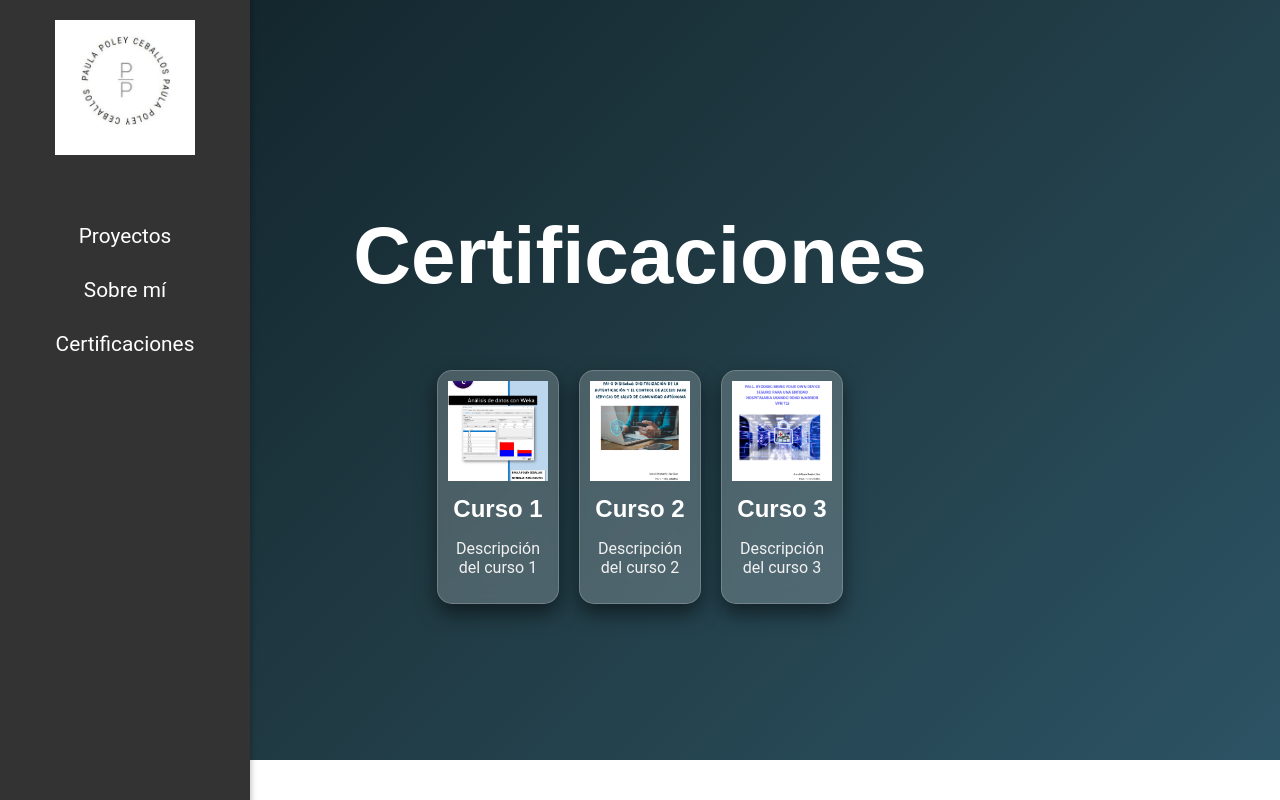
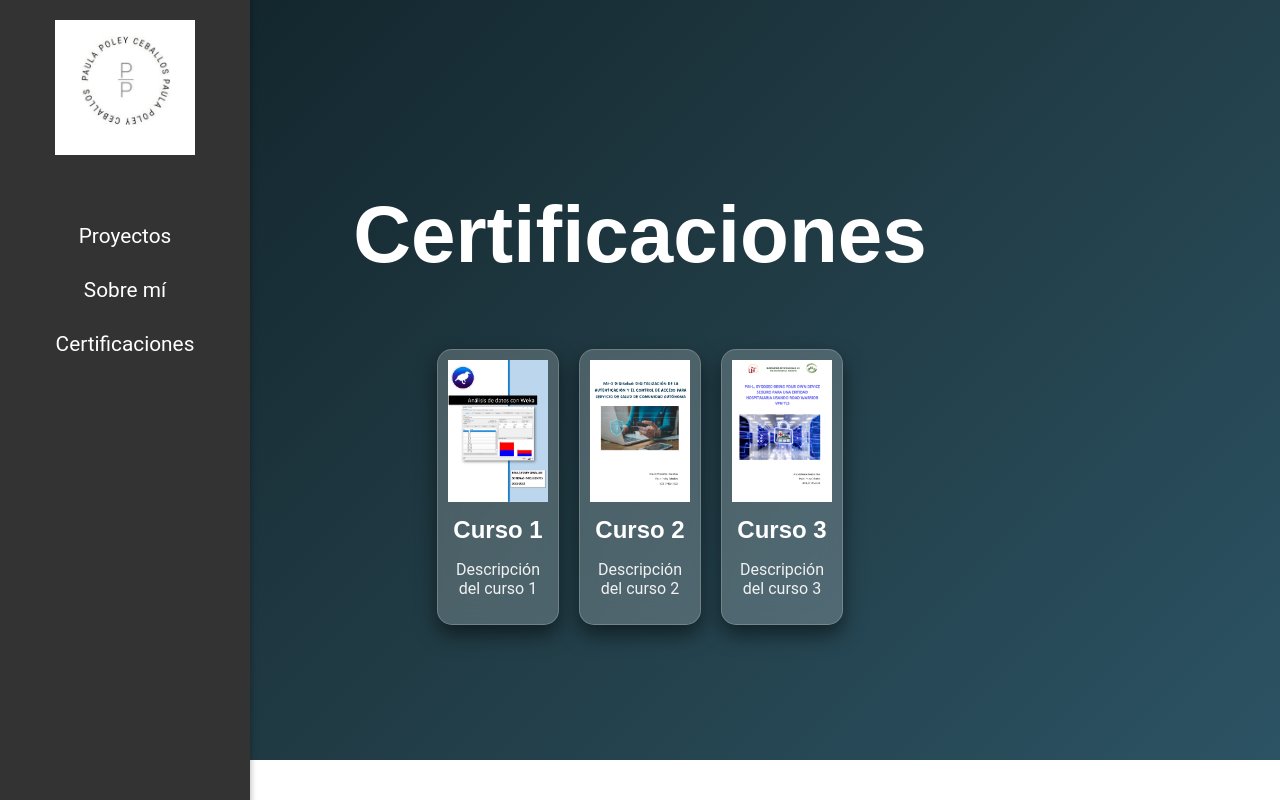
Before and after one commit to paulapoley/portfoliopaulapoley, a React (Create React App) app: page /certificaciones in a window 1280 px wide. Built offline with nearby package versions, Linux system fonts and the light colour scheme.

Commit message:
Update Certificaciones.css

```diff
--- a/src/pages/Certificaciones.css
+++ b/src/pages/Certificaciones.css
@@ -40,7 +40,7 @@
 .certificacion-image {
   width: 100%;
   height: auto;
-  max-height: 100px;
+  max-height: 150px;
   object-fit: cover;
 }
 
```
